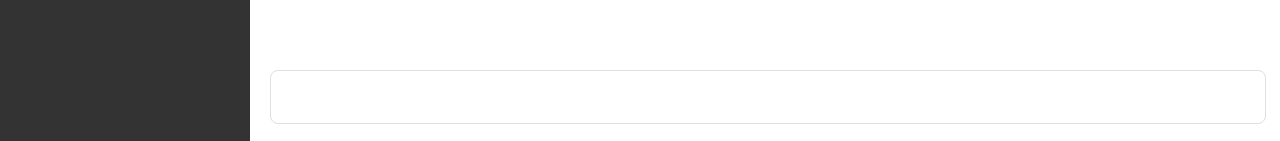
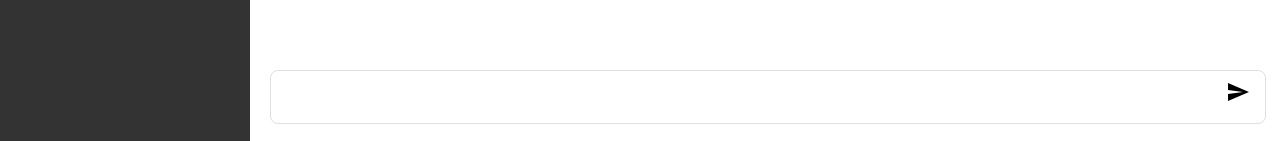
Before and after one commit to Roylouis123/hackathon, a React (Vite) app: page / in a window 1280 px wide. Shown: the part 656-797 px from the top of the page. Built offline with nearby package versions, Linux system fonts and the light colour scheme.

Commit message:
prompt-box

```diff
--- /dev/null
+++ b/src/Components/Prompt/Prompt.css
@@ -0,0 +1,8 @@
+.prompt-container {
+  position: relative;
+}
+.send-icon {
+  position: absolute;
+  right: 10px;
+  top: 10px;
+}
--- a/src/Components/Prompt/Prompt.jsx
+++ b/src/Components/Prompt/Prompt.jsx
@@ -1,14 +1,17 @@
 import React, { useState } from "react";
-
+import "./Prompt.css";
+import SendIcon from "@mui/icons-material/Send";
 const Prompt = () => {
   const [prompt, setPrompt] = useState("");
+
   return (
-    <div>
+    <div className="prompt-container">
       <input
         className="prompt-input"
         type="text"
         onChange={(e) => setPrompt(e.target.value)}
       />
+      <SendIcon className="send-icon" />
     </div>
   );
 };
```
Also changed, not shown: package.json (+8 -1 lines), 2 other files (tests, documents, lock files or other folders).
